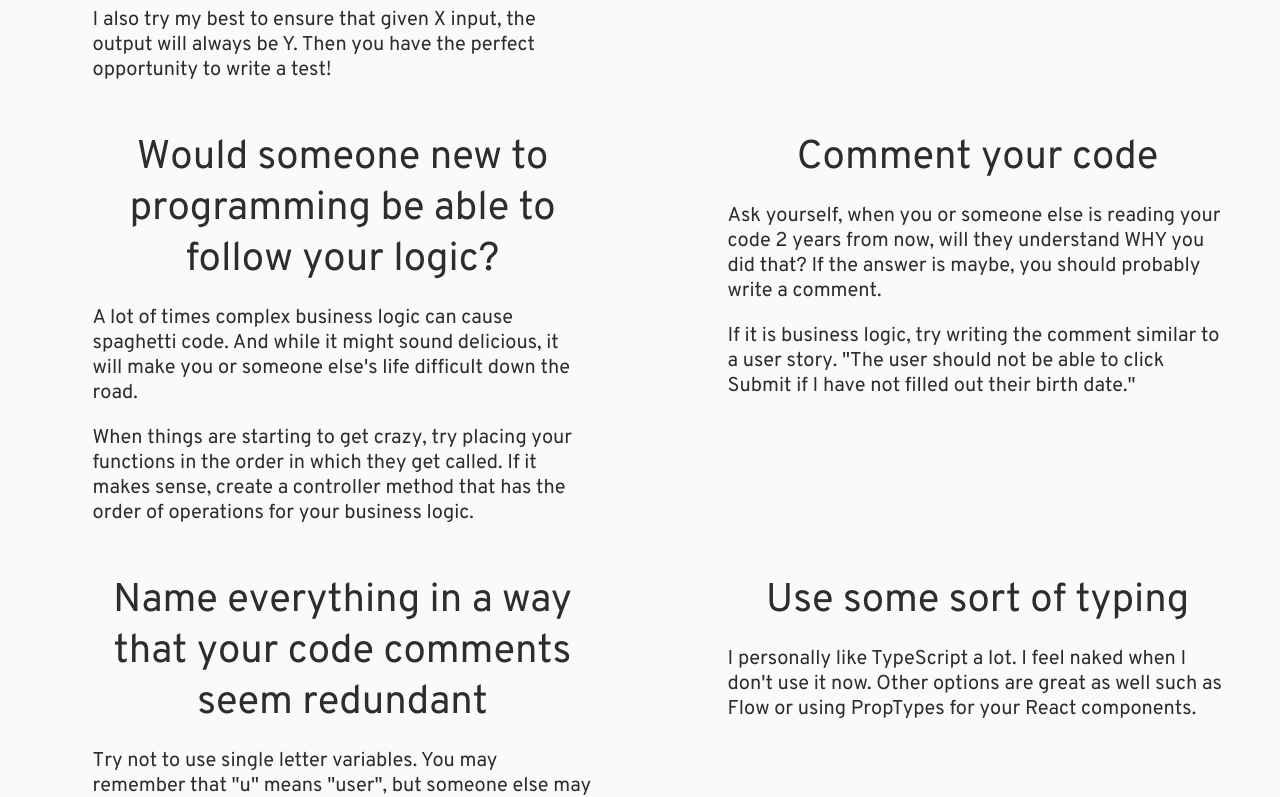
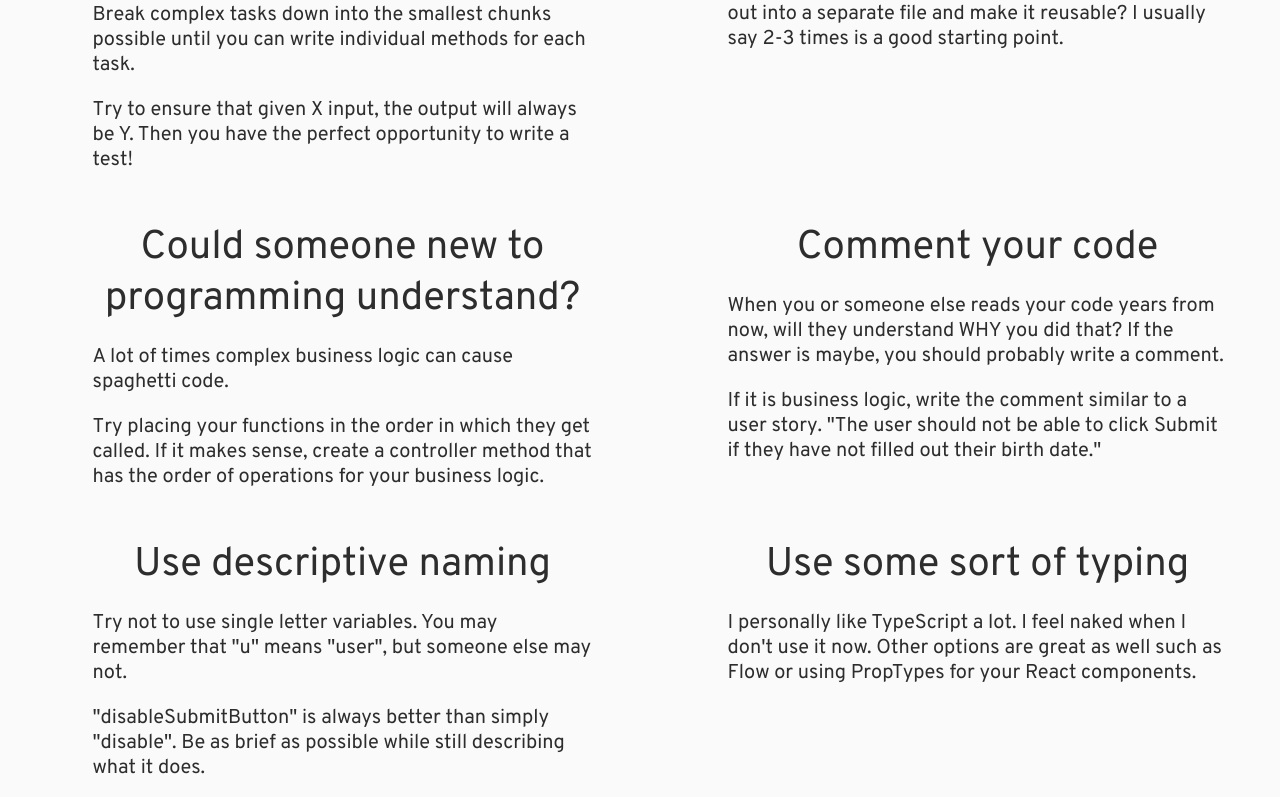
Before and after one commit to gabrielruss/gabrielruss-dev, a Next.js app: page / in a window 1280 px wide. Shown: the part 3964-4761 px from the top of the page. Built offline with nearby package versions, Linux system fonts and the light colour scheme.

Commit message:
wording changes

```diff
--- a/components/sections/ImportantToMe.tsx
+++ b/components/sections/ImportantToMe.tsx
@@ -35,18 +35,17 @@ const ListItemContent = styled.p`
 const ImportantToMe = () => (
   <Container>
     <ImportantToMeWrapper>
-      <Header type="h2">What is important to me?</Header>
+      <Header type="h2">What coding practices are important to me?</Header>
       <ul>
         <li>
           <ListItemHeader>Pure, Single Purpose Functions</ListItemHeader>
           <ListItemContent>
-            When faced with a complex task, I try and break it down into the
-            smallest chunks possible until I can write individual methods for
-            each specific task.
+            Break complex tasks down into the smallest chunks possible until you
+            can write individual methods for each task.
           </ListItemContent>
           <ListItemContent>
-            I also try my best to ensure that given X input, the output will
-            always be Y. Then you have the perfect opportunity to write a test!
+            Try to ensure that given X input, the output will always be Y. Then
+            you have the perfect opportunity to write a test!
           </ListItemContent>
         </li>
         <li>
@@ -60,52 +59,39 @@ const ImportantToMe = () => (
         </li>
         <li>
           <ListItemHeader>
-            Would someone new to programming be able to follow your logic?
+            Could someone new to programming understand?
           </ListItemHeader>
           <ListItemContent>
-            A lot of times complex business logic can cause spaghetti code. And
-            while it might sound delicious, it will make you or someone else's
-            life difficult down the road.
-            <ListItemContent>
-              When things are starting to get crazy, try placing your functions
-              in the order in which they get called. If it makes sense, create a
-              controller method that has the order of operations for your
-              business logic.
-            </ListItemContent>
-            {/* Everyone loves to save time by naming
-            your variables quickly just to be able to tick the box. But keep in
-            mind that when you or someone else is reading your code 2 years from
-            now, will they understand WHY you did that? If the answer is maybe,
-            you should probably give it a better name and/or write a comment. */}
+            A lot of times complex business logic can cause spaghetti code.
+          </ListItemContent>
+          <ListItemContent>
+            Try placing your functions in the order in which they get called. If
+            it makes sense, create a controller method that has the order of
+            operations for your business logic.
           </ListItemContent>
         </li>
         <li>
           <ListItemHeader>Comment your code</ListItemHeader>
           <ListItemContent>
-            Ask yourself, when you or someone else is reading your code 2 years
-            from now, will they understand WHY you did that? If the answer is
-            maybe, you should probably write a comment.
+            When you or someone else reads your code years from now, will they
+            understand WHY you did that? If the answer is maybe, you should
+            probably write a comment.
           </ListItemContent>
           <ListItemContent>
-            If it is business logic, try writing the comment similar to a user
-            story. "The user should not be able to click Submit if I have not
-            filled out their birth date."
+            If it is business logic, write the comment similar to a user story.
+            "The user should not be able to click Submit if they have not filled
+            out their birth date."
           </ListItemContent>
         </li>
         <li>
-          <ListItemHeader>
-            Name everything in a way that your code comments seem redundant
-          </ListItemHeader>
+          <ListItemHeader>Use descriptive naming</ListItemHeader>
           <ListItemContent>
             Try not to use single letter variables. You may remember that "u"
             means "user", but someone else may not.
           </ListItemContent>
           <ListItemContent>
-            Ok so this one is also a bit of an art. You can't exactly name all
-            your variables like "shouldTheUserNOTBeAbleToClickTheSubmitButton".
-            But I would argue that "disableSubmitButton" is always better than
-            simply "disable". Be as brief as possible while still describing
-            what it does.
+            "disableSubmitButton" is always better than simply "disable". Be as
+            brief as possible while still describing what it does.
           </ListItemContent>
         </li>
         <li>
```
